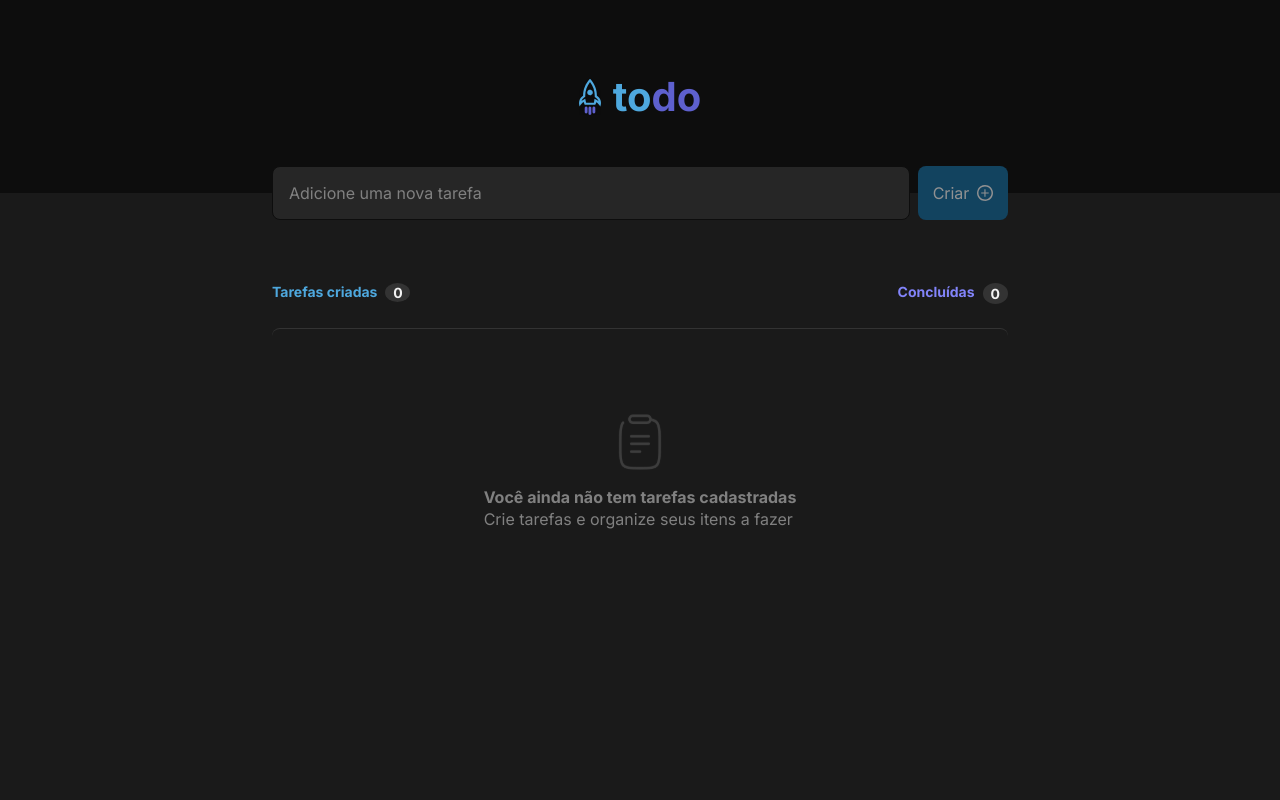
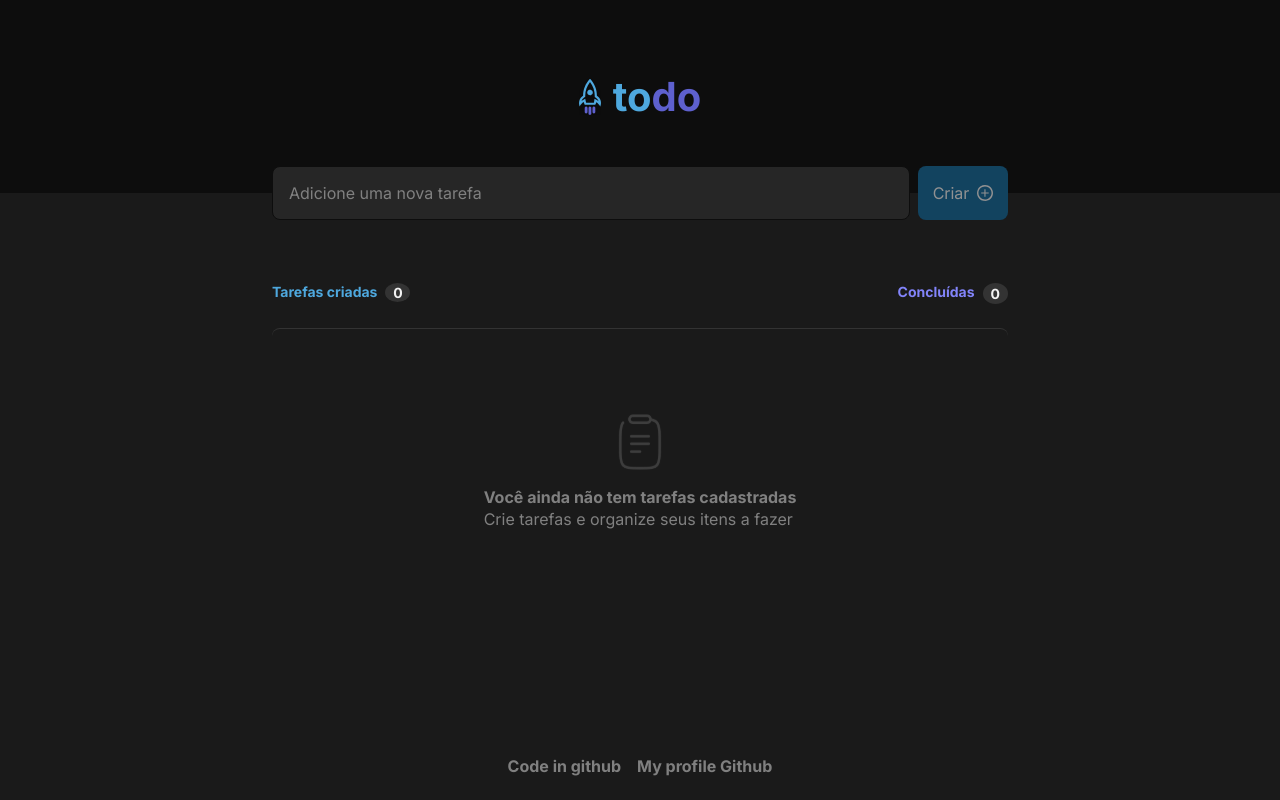
Before and after one commit to GabrielRSiqueira18/project-front_end-course-rocketseat-challange-todo_list, a React (Vite) app: page / in a window 1280 px wide. Built offline with nearby package versions, Linux system fonts and the light colour scheme.

Commit message:
Arrumando Para ultima version

```diff
--- a/src/App.tsx
+++ b/src/App.tsx
@@ -6,6 +6,7 @@ import { Form } from "./components/Form"
 import { Main } from './components/Main/index';
 import { GapFormMain } from "./GapFormMain"
 import { useState, ChangeEvent, FormEvent } from "react"
+import { Footer } from "./components/Footer"
 
 function App() {
 
@@ -92,6 +93,7 @@ return (
         />
       </GapFormMain>
 
+      <Footer />
 
       <GlobalStyle/>
     </ThemeProvider>
--- /dev/null
+++ b/src/components/Footer/index.tsx
@@ -0,0 +1,10 @@
+import { FooterContainer } from "./styles";
+
+export function Footer() {
+  return (
+    <FooterContainer>
+      <a target="_blank" href="#">Code in github</a>
+      <a target="_blank" title="https://github.com/GabrielRSiqueira18" href="https://github.com/GabrielRSiqueira18">My profile Github</a>
+    </FooterContainer>
+  )
+}
--- /dev/null
+++ b/src/components/Footer/styles.ts
@@ -0,0 +1,27 @@
+import styled from "styled-components";
+
+export const FooterContainer = styled.footer`
+  display: flex;
+  justify-content: center;
+  align-items: center;
+  gap: 1rem;
+
+  padding: 1rem;
+  width: 100%;
+
+  font-weight: 700;
+
+  a {
+    text-decoration: none;
+    color: ${props => props.theme["gray-300"]};
+
+    border-top: 1px solid transparent;
+    border-bottom: 1px solid transparent;
+
+    &:hover {
+      transition: 0.2s;
+      border-bottom-color: ${props => props.theme["gray-300"]};
+      color: ${props => props.theme["gray-200"]};
+    }
+  }
+`
--- a/src/components/Form/styles.ts
+++ b/src/components/Form/styles.ts
@@ -24,7 +24,7 @@ export const FormContainer = styled.div`
       border-radius: 8px;
       border: 1px solid ${props => props.theme["gray-700"]};
       color: ${props => props.theme["gray-100"]};
-      padding-left: 1rem;
+      padding: 0 1rem;
 
       &:focus {
         border-color: ${props => props.theme["purple-dark"]};
--- a/src/components/Main/styles.ts
+++ b/src/components/Main/styles.ts
@@ -6,6 +6,7 @@ import check from "../../assets/check.svg"
 export const MainContainer = styled.div`
   max-width: 46rem;
   width: 80%;
+  height: calc(100vh - 21.5rem);
   margin: 0 auto;
 
   display: flex;
```
